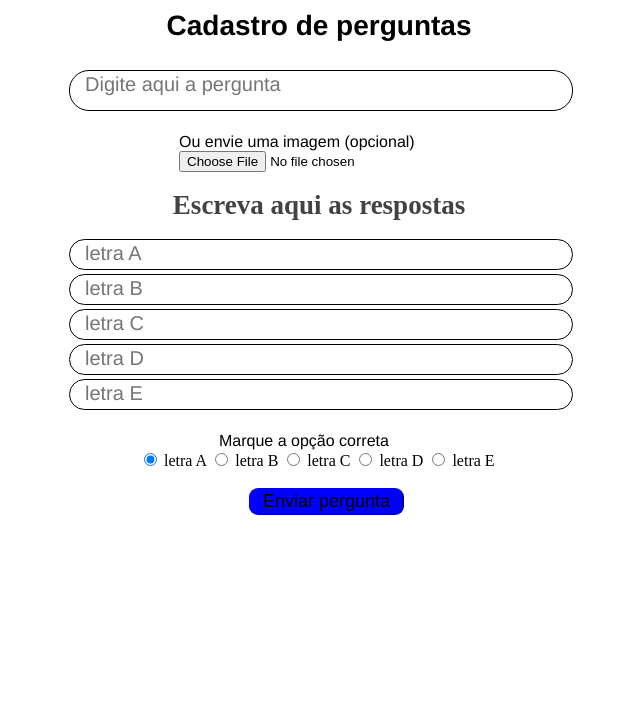
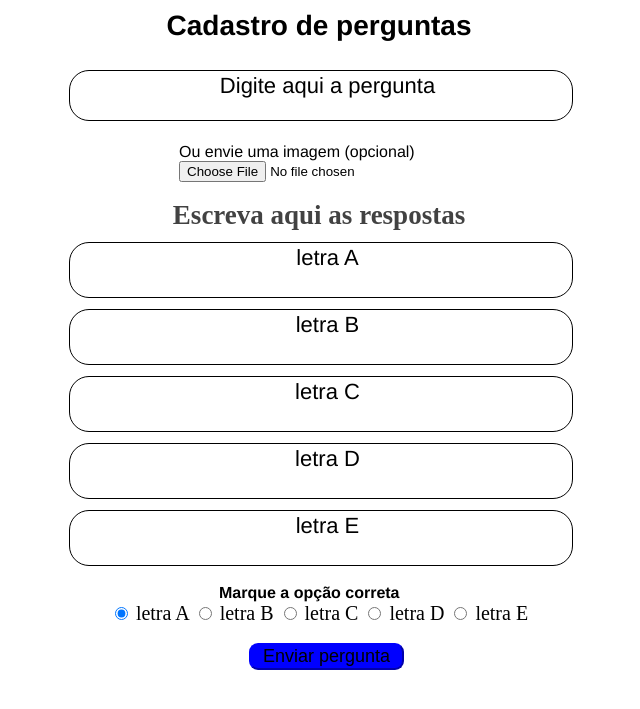
Before and after one commit to FabianoSPFC/Site, a PHP site: the page made by Site Bau/cadastro.html in a window 1280 px wide. Shown: the top 709 px of the page, without its empty margins (321-961 px from the left). Run offline with PHP 8.4, Linux system fonts and the light colour scheme.

Commit message:
Add files via upload

```diff
--- a/Site Bau/cadastro.html
+++ b/Site Bau/cadastro.html
@@ -15,21 +15,21 @@
   			</br>
   			<input id="arquivo" type="file"></br></br>
   			<div id="respostas">
-  				<h4 align="center" id="texto">Escreva aqui as respostas</h4></br>
-  				<textarea class="letra" placeholder="letra A"></textarea></br>
-  				<textarea class="letra" placeholder="letra B"></textarea></br>
-  				<textarea class="letra" placeholder="letra C"></textarea></br>
-  				<textarea class="letra" placeholder="letra D"></textarea></br>
-  				<textarea class="letra" placeholder="letra E"></textarea></br>
+  				<h4 align="center">Escreva aqui as respostas</h4>
+  				<textarea class="letra" placeholder="letra A"></textarea>
+  				<textarea class="letra" placeholder="letra B"></textarea>
+  				<textarea class="letra" placeholder="letra C"></textarea>
+  				<textarea class="letra" placeholder="letra D"></textarea>
+  				<textarea class="letra" placeholder="letra E"></textarea>
   			</div>
   			</br>
-  			<span id="centro">Marque a opção correta</span></br>
-  			<div id="resp-certa">
-  				<input type="radio" name="gender" value="male" checked> letra A
-  				<input type="radio" name="gender" value="female"> letra B
-  				<input type="radio" name="gender" value="female"> letra C
-  				<input type="radio" name="gender" value="female"> letra D
-  				<input type="radio" name="gender" value="female"> letra E
+  			<span id="centro"><strong>Marque a opção correta</strong></span></br>
+  			<div align="center" id="resp-certa">
+  				<input type="radio" name="letra" value="letraA" checked> letra A
+  				<input type="radio" name="letra" value="letraB"> letra B
+  				<input type="radio" name="letra" value="letraC"> letra C
+  				<input type="radio" name="letra" value="letraD"> letra D
+  				<input type="radio" name="letra" value="letraE"> letra E
   			</div>
   			</br>
   			<div id="enviar-resp">
--- a/Site Bau/css/estilo.css
+++ b/Site Bau/css/estilo.css
@@ -5,13 +5,13 @@ h3 {
 }
 
 #cadastro {
-	width: 1000px;
+	max-width: 1000px;
 	margin: auto;
 }
 
 #text {
 	width: 485px;
-	height: 35px;
+	height: 45px;
 	margin-left: 250px;
 	font-family: "Gill Sans Extrabold", Helvetica, sans-serif;
 	font-size: 20px;
@@ -37,7 +37,7 @@ h4 {
 
 .letra {
 	width: 485px;
-	height: 25px;
+	height: 50px;
 	font-family: "Gill Sans Extrabold", Helvetica, sans-serif;
 	font-size: 20px;
 	border-color: black;
@@ -45,6 +45,8 @@ h4 {
 	border-radius: 20px;
 	resize:none;
 	padding-left: 15px;
+	display: block;
+	margin-top: 11px;
 }
 
 #arquivo {
@@ -57,23 +59,31 @@ span {
 }
 
 #enviar {
-	border-color: #0000FF;
+	border-color: blue;
 	color: black;
 	border-radius: 9px;
 	font-size: 18px;
-	background-color: #0000FF;
+	background-color: blue;
 	padding-left: 12px;
 	padding-right: 12px;
 }
 
 #enviar-resp {
 	margin-left: 430px;
+	margin-bottom: 20px;
 }
 
 #resp-certa {
-	margin-left: 320px;
+	font-size: 20px;
 }
 
 #centro {
 	margin-left: 400px;
 }
+
+textarea::placeholder {
+  color: black;
+  text-align:center;
+  font-size: 22px;
+
+}
```
